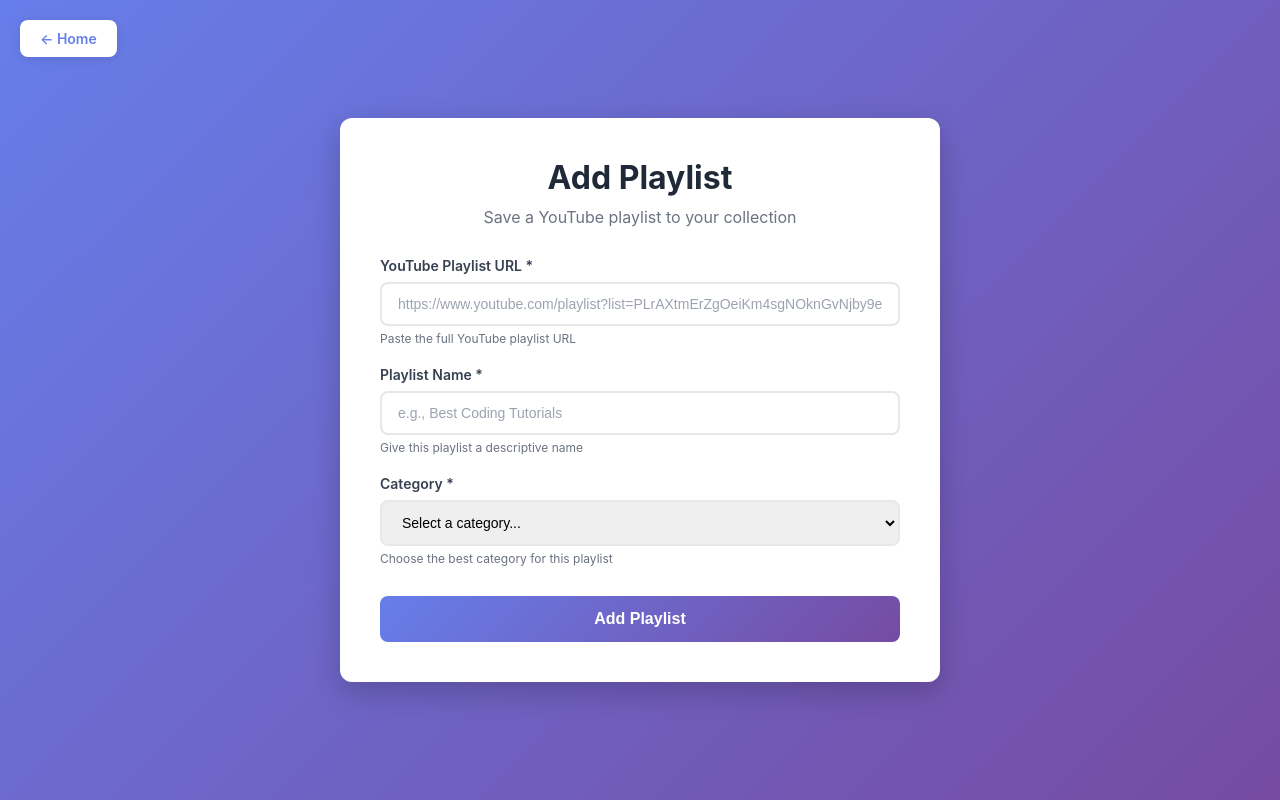
After one commit to paulsundquist/php-yt-api, a PHP site: page /playlists_add.html in a window 1280 px wide. The commit adds this page. Run offline with PHP 8.4, Linux system fonts and the light colour scheme.

Commit message:
Add playlists API and database support
- Add /api/playlists endpoint for managing playlists
- Add playlist database methods and SQL migrations
- Add playlists_add.html interface
- Update watchparty_card.png and add snl_card.png

🤖 Generated with [Claude Code](https://claude.com/claude-code)

Co-Authored-By: Claude Sonnet 4.5 <noreply@anthropic.com>

```diff
--- /dev/null
+++ b/playlists_add.html
@@ -0,0 +1,304 @@
+<!DOCTYPE html>
+<html lang="en">
+<head>
+    <meta charset="UTF-8">
+    <meta name="viewport" content="width=device-width, initial-scale=1.0">
+    <title>Add Playlist - MyTubie</title>
+    <link rel="icon" type="image/svg+xml" href="/favicon.svg">
+    <style>
+        * {
+            margin: 0;
+            padding: 0;
+            box-sizing: border-box;
+        }
+
+        body {
+            font-family: -apple-system, BlinkMacSystemFont, 'Segoe UI', Roboto, Oxygen, Ubuntu, Cantarell, sans-serif;
+            background: linear-gradient(135deg, #667eea 0%, #764ba2 100%);
+            min-height: 100vh;
+            display: flex;
+            align-items: center;
+            justify-content: center;
+            padding: 20px;
+        }
+
+        .container {
+            background: white;
+            border-radius: 12px;
+            box-shadow: 0 10px 30px rgba(0,0,0,0.2);
+            padding: 40px;
+            max-width: 600px;
+            width: 100%;
+        }
+
+        h1 {
+            color: #1f2937;
+            font-size: 32px;
+            margin-bottom: 10px;
+            text-align: center;
+        }
+
+        .subtitle {
+            color: #6b7280;
+            font-size: 16px;
+            margin-bottom: 30px;
+            text-align: center;
+        }
+
+        .input-group {
+            margin-bottom: 20px;
+        }
+
+        label {
+            display: block;
+            color: #374151;
+            font-size: 14px;
+            font-weight: 600;
+            margin-bottom: 8px;
+        }
+
+        input[type="text"],
+        input[type="url"],
+        select {
+            width: 100%;
+            padding: 12px 16px;
+            border: 2px solid #e5e7eb;
+            border-radius: 8px;
+            font-size: 14px;
+            transition: border-color 0.2s;
+        }
+
+        input[type="text"]:focus,
+        input[type="url"]:focus,
+        select:focus {
+            outline: none;
+            border-color: #667eea;
+        }
+
+        input::placeholder {
+            color: #9ca3af;
+        }
+
+        .hint {
+            color: #6b7280;
+            font-size: 12px;
+            margin-top: 5px;
+        }
+
+        .submit-button {
+            width: 100%;
+            padding: 14px;
+            background: linear-gradient(135deg, #667eea 0%, #764ba2 100%);
+            color: white;
+            border: none;
+            border-radius: 8px;
+            font-size: 16px;
+            font-weight: 600;
+            cursor: pointer;
+            transition: transform 0.2s, box-shadow 0.2s;
+            margin-top: 10px;
+        }
+
+        .submit-button:hover {
+            transform: translateY(-2px);
+            box-shadow: 0 5px 15px rgba(102, 126, 234, 0.4);
+        }
+
+        .submit-button:active {
+            transform: translateY(0);
+        }
+
+        .submit-button:disabled {
+            opacity: 0.6;
+            cursor: not-allowed;
+        }
+
+        .message {
+            padding: 12px;
+            border-radius: 8px;
+            margin-top: 15px;
+            font-size: 14px;
+            display: none;
+        }
+
+        .message.success {
+            background: #d1fae5;
+            border: 1px solid #34d399;
+            color: #065f46;
+        }
+
+        .message.error {
+            background: #fee2e2;
+            border: 1px solid #f87171;
+            color: #991b1b;
+        }
+
+        .home-btn {
+            position: fixed;
+            top: 20px;
+            left: 20px;
+            background: white;
+            color: #667eea;
+            text-decoration: none;
+            padding: 10px 20px;
+            border-radius: 8px;
+            font-size: 14px;
+            font-weight: 600;
+            box-shadow: 0 2px 10px rgba(0,0,0,0.1);
+            transition: transform 0.2s, box-shadow 0.2s;
+            z-index: 1000;
+        }
+
+        .home-btn:hover {
+            transform: translateY(-2px);
+            box-shadow: 0 4px 15px rgba(0,0,0,0.2);
+        }
+    </style>
+</head>
+<body>
+    <a href="/" class="home-btn">← Home</a>
+
+    <div class="container">
+        <h1>Add Playlist</h1>
+        <p class="subtitle">Save a YouTube playlist to your collection</p>
+
+        <form id="playlistForm">
+            <div class="input-group">
+                <label for="playlistUrl">YouTube Playlist URL *</label>
+                <input
+                    type="url"
+                    id="playlistUrl"
+                    name="playlistUrl"
+                    placeholder="https://www.youtube.com/playlist?list=PLrAXtmErZgOeiKm4sgNOknGvNjby9efdf"
+                    required
+                >
+                <p class="hint">Paste the full YouTube playlist URL</p>
+            </div>
+
+            <div class="input-group">
+                <label for="playlistName">Playlist Name *</label>
+                <input
+                    type="text"
+                    id="playlistName"
+                    name="playlistName"
+                    placeholder="e.g., Best Coding Tutorials"
+                    required
+                >
+                <p class="hint">Give this playlist a descriptive name</p>
+            </div>
+
+            <div class="input-group">
+                <label for="category">Category *</label>
+                <select id="category" name="category" required>
+                    <option value="">Select a category...</option>
+                    <option value="Cooking">Cooking</option>
+                    <option value="Education">Education</option>
+                    <option value="Entertainment">Entertainment</option>
+                    <option value="Fitness">Fitness</option>
+                    <option value="Gaming">Gaming</option>
+                    <option value="Health">Health</option>
+                    <option value="Lifestyle">Lifestyle</option>
+                    <option value="Music">Music</option>
+                    <option value="News">News</option>
+                    <option value="Other">Other</option>
+                    <option value="Science">Science</option>
+                    <option value="Sports">Sports</option>
+                    <option value="Technology">Technology</option>
+                    <option value="Travel">Travel</option>
+                </select>
+                <p class="hint">Choose the best category for this playlist</p>
+            </div>
+
+            <button type="submit" class="submit-button" id="submitBtn">Add Playlist</button>
+
+            <div class="message" id="message"></div>
+        </form>
+    </div>
+
+    <script>
+        function extractPlaylistId(url) {
+            // Match playlist ID from various YouTube URL formats
+            const patterns = [
+                /[?&]list=([a-zA-Z0-9_-]+)/,  // ?list=xxx or &list=xxx
+                /^([a-zA-Z0-9_-]+)$/  // Direct playlist ID
+            ];
+
+            for (const pattern of patterns) {
+                const match = url.match(pattern);
+                if (match) {
+                    return match[1];
+                }
+            }
+            return null;
+        }
+
+        document.getElementById('playlistForm').addEventListener('submit', async function(e) {
+            e.preventDefault();
+
+            const playlistUrl = document.getElementById('playlistUrl').value.trim();
+            const playlistName = document.getElementById('playlistName').value.trim();
+            const category = document.getElementById('category').value;
+            const submitBtn = document.getElementById('submitBtn');
+            const message = document.getElementById('message');
+
+            // Extract playlist ID
+            const playlistId = extractPlaylistId(playlistUrl);
+
+            if (!playlistId) {
+                message.textContent = 'Invalid YouTube playlist URL. Please check and try again.';
+                message.className = 'message error';
+                message.style.display = 'block';
+                return;
+            }
+
+            // Disable button and show loading
+            submitBtn.disabled = true;
+            submitBtn.textContent = 'Adding Playlist...';
+            message.style.display = 'none';
+
+            try {
+                const response = await fetch('/api/playlists', {
+                    method: 'POST',
+                    headers: {
+                        'Content-Type': 'application/json'
+                    },
+                    body: JSON.stringify({
+                        playlist_id: playlistId,
+                        playlist_name: playlistName,
+                        category: category,
+                        url: playlistUrl
+                    })
+                });
+
+                const data = await response.json();
+
+                if (response.ok) {
+                    message.textContent = 'Playlist added successfully! ' + (data.message || '');
+                    message.className = 'message success';
+                    message.style.display = 'block';
+
+                    // Clear form
+                    document.getElementById('playlistForm').reset();
+
+                    // Redirect after 2 seconds
+                    setTimeout(() => {
+                        window.location.href = '/';
+                    }, 2000);
+                } else {
+                    message.textContent = 'Error: ' + (data.error || 'Failed to add playlist');
+                    message.className = 'message error';
+                    message.style.display = 'block';
+                }
+            } catch (error) {
+                console.error('Error adding playlist:', error);
+                message.textContent = 'Failed to add playlist. Please try again.';
+                message.className = 'message error';
+                message.style.display = 'block';
+            } finally {
+                submitBtn.disabled = false;
+                submitBtn.textContent = 'Add Playlist';
+            }
+        });
+    </script>
+</body>
+</html>
```
Also changed, not shown: add_playlists_table.sql (added, +17 -0 lines), index.php (+82 -0 lines), src/Database.php (+72 -0 lines), update_playlists_add_last_synced.sql (added, +7 -0 lines), update_playlists_add_vote_count.sql (added, +7 -0 lines), images/snl_card.png (added), images/watchparty_card.png.
